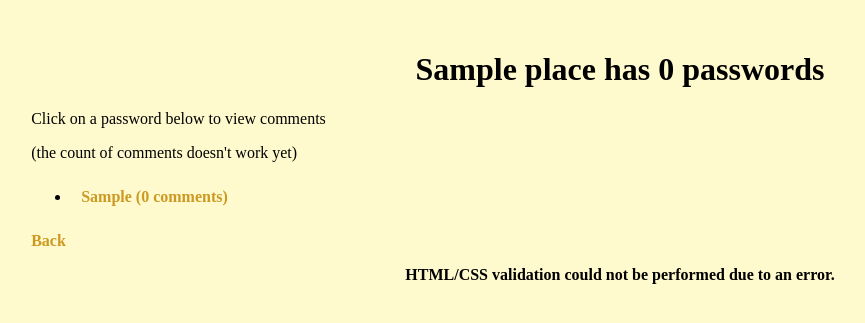
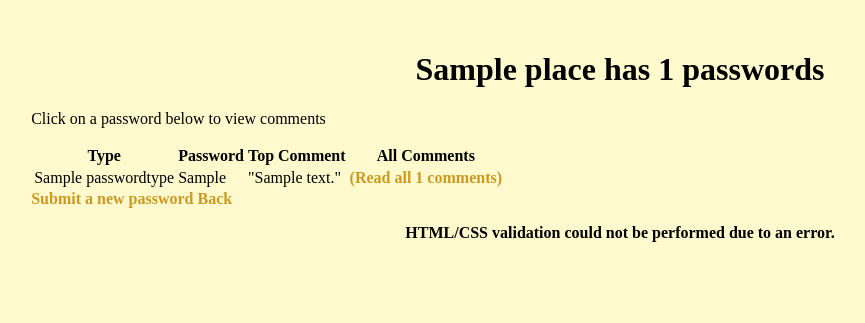
Before and after one commit to MrJonesAPS/pnp, a Django app: page /place/1/ in a window 1280 px wide. Shown: the top 323 px of the page, without its empty margins (20-885 px from the left). Run offline with Django 5.2, Linux system fonts and the light colour scheme; tables that the repository leaves empty hold one stand-in row (values such as "Sample post").

Commit message:
clean up place_detail, add a bit of password CRUD

```diff
--- a/core/templates/core/place_detail.html
+++ b/core/templates/core/place_detail.html
@@ -2,17 +2,26 @@
 
 {% block content %}
 
-
-<h1>{{ place.name }} has {{ place.password_set |length}} passwords</h1>
+{% if place.password_set.all|length > 0 %}
+<h1>{{ place.name }} has {{ place.password_set.all |length}} passwords</h1>
 <p>Click on a password below to view comments<p>
-<p>(the count of comments doesn't work yet)</p>
-<ul>
+<table>
+    <tr>
+        <th>Type</th><th>Password</th><th>Top Comment</th><th>All Comments</th>
+    </tr>
     {% for p in place.password_set.all %}
-    <li><a href="{% url 'core:password_detail' p.id %}">
-            {{ p.value }} ({{ p.comment_set|length}} comments)
-        </a>
-    </li>
+    <tr>
+        <td>{{ p.password_type.name }}</td>
+        <td>{{ p.value }}</td>
+        <td>"{{ p.comment_set.first.text}}"</td>
+        <td><a href="{% url 'core:password_detail' p.id %}">
+             (Read all {{ p.comment_set.all|length}} comments)
+        </a></td>
+    </tr>
     {% endfor %}
+</table>
 </ul>
+{% endif %}
+<a href="{% url 'core:add_password' place.id %}">Submit a new password</a>
 <a href="{% url 'core:index' %}">Back</a>
 {% endblock %}
--- a/core/urls.py
+++ b/core/urls.py
@@ -4,11 +4,22 @@ from django.views.generic import TemplateView
 
 app_name = "core"
 urlpatterns = [
-    path("", views.PlaceIndexView.as_view(),name="index"),
-    path("about/", TemplateView.as_view(template_name='core/about.html'),name="about"),
-    path("place/<int:pk>/", views.PlaceDetailView.as_view(),name="place_detail"),
-    path("password/<int:pk>/", views.PasswordDetailView.as_view(),name="password_detail"),
-    path("place/add", views.PlaceCreateView.as_view(),name="place_add"),
-    path("place/update/<int:pk>/", views.PlaceUpdateView.as_view(),name="place_update"),
-    path("place/delete/<int:pk>/", views.PlaceDeleteView.as_view(),name="place_delete"),
+    path("", views.PlaceIndexView.as_view(), name="index"),
+    path("about/", TemplateView.as_view(template_name="core/about.html"), name="about"),
+    path("place/<int:pk>/", views.PlaceDetailView.as_view(), name="place_detail"),
+    path(
+        "password/<int:pk>/", views.PasswordDetailView.as_view(), name="password_detail"
+    ),
+    path(
+        "password/add/<int:pk>/",
+        views.PasswordAddView.as_view(),
+        name="add_password",
+    ),
+    path("place/add", views.PlaceCreateView.as_view(), name="place_add"),
+    path(
+        "place/update/<int:pk>/", views.PlaceUpdateView.as_view(), name="place_update"
+    ),
+    path(
+        "place/delete/<int:pk>/", views.PlaceDeleteView.as_view(), name="place_delete"
+    ),
 ]
--- a/core/views.py
+++ b/core/views.py
@@ -2,12 +2,16 @@ from django.shortcuts import render
 from django.views import generic
 from .models import Place, Password
 from django.urls import reverse, reverse_lazy
+
+
 # Create your views here.
 def home(request):
-    return render(request,"core/home.html",{})
+    return render(request, "core/home.html", {})
+
 
 class PlaceIndexView(generic.ListView):
     model = Place
+
 
 class PlaceDetailView(generic.DetailView):
     model = Place
@@ -16,15 +20,32 @@ class PlaceDetailView(generic.DetailView):
 class PasswordDetailView(generic.DetailView):
     model = Password
 
+
+class PasswordAddView(generic.CreateView):
+    model = Password
+    fields = "__all__"
+    # TODO: I would rather this go back to the place detail page,
+    #   but I couldn't figure out how to get that id and pass it to reverse_lazy
+    success_url = reverse_lazy("core:index")
+
+    # StackOverflow suggested that I might want to do this
+    # but by default the place is included as an option in the form
+    # def form_valid(self, form):
+    #    form.instance.place = self.request.GET["id"]
+    #    return super(PasswordAddView, self).form_valid(form)
+
+
 class PlaceCreateView(generic.edit.CreateView):
     model = Place
-    fields = '__all__'
+    fields = "__all__"
     success_url = reverse_lazy("core:index")
+
 
 class PlaceUpdateView(generic.edit.UpdateView):
     model = Place
-    fields = '__all__'
+    fields = "__all__"
     success_url = reverse_lazy("core:index")
+
 
 class PlaceDeleteView(generic.edit.DeleteView):
     model = Place
```
Also changed, not shown: core/models.py (+8 -7 lines), core/templates/core/password_form.html (added, +12 -0 lines).
